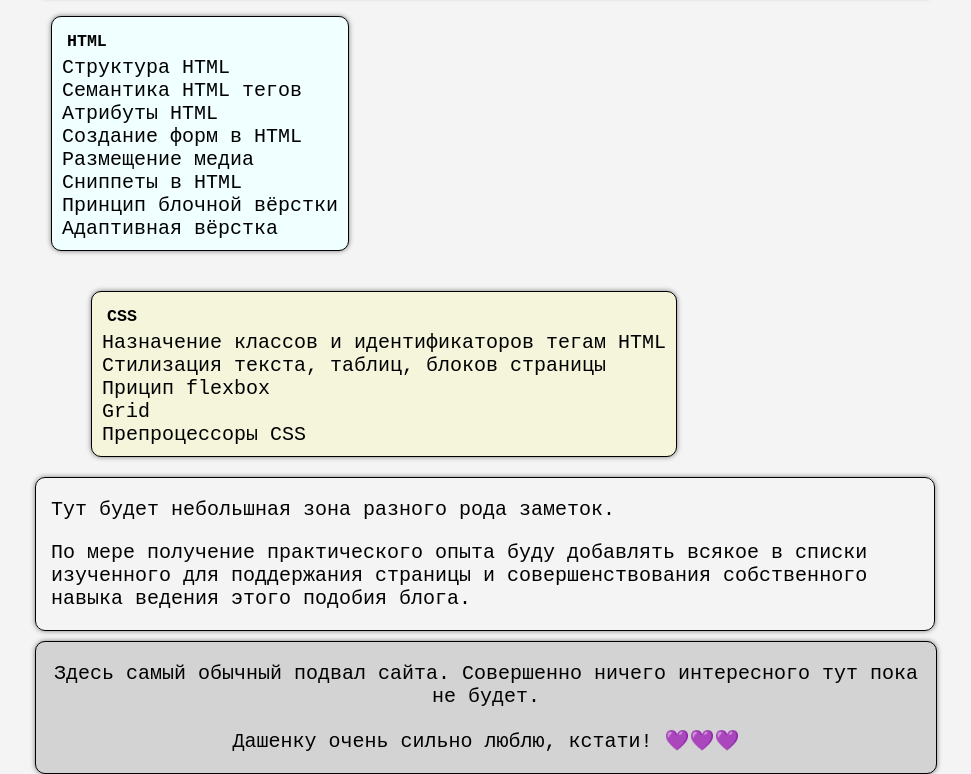
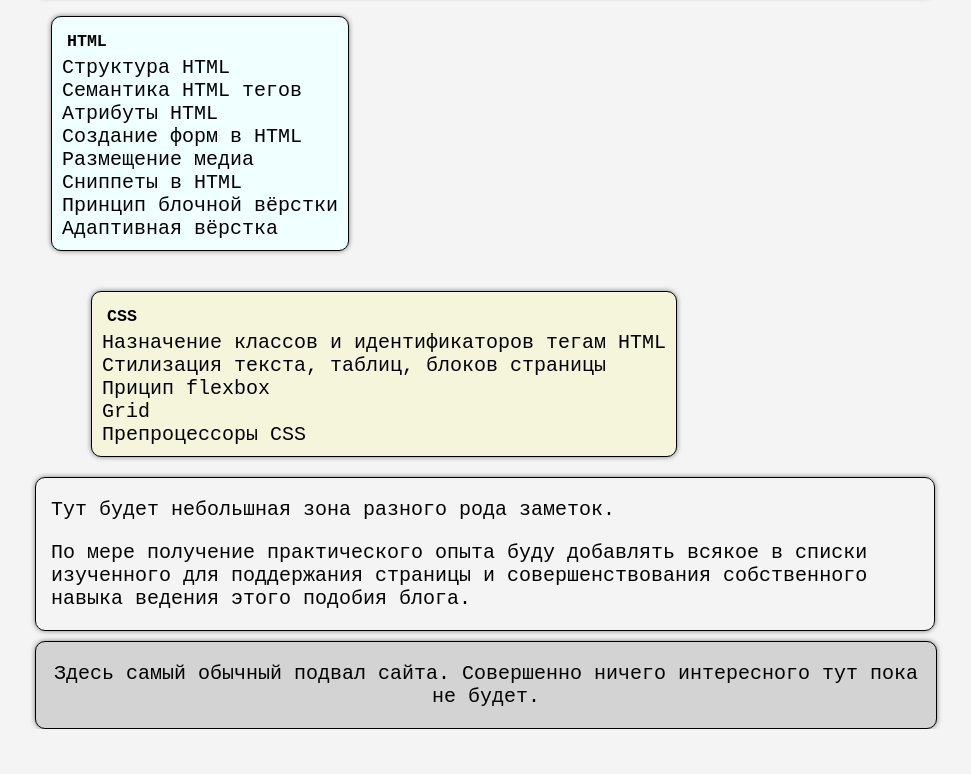
Before and after one commit to monkeymassacre/pseudoblog, a plain HTML site: page index.html in a window 1280 px wide. Shown: the part 703-1477 px from the top of the page, without its empty margins (155-1126 px from the left). After the commit the page ends 1432 px from the top, so only its background shows below. Drawn offline with Linux system fonts and the light colour scheme.

Commit message:
Update index.html

```diff
--- a/index.html
+++ b/index.html
@@ -98,7 +98,6 @@
 	<footer>
 		<div class="footer">
 			<p>Здесь самый обычный подвал сайта. Совершенно ничего интересного тут пока не будет.</p>
-			<P>Дашенку очень сильно люблю, кстати! &#128156;&#128156;&#128156;</P>
 		</div>
 	</footer>
 
```
